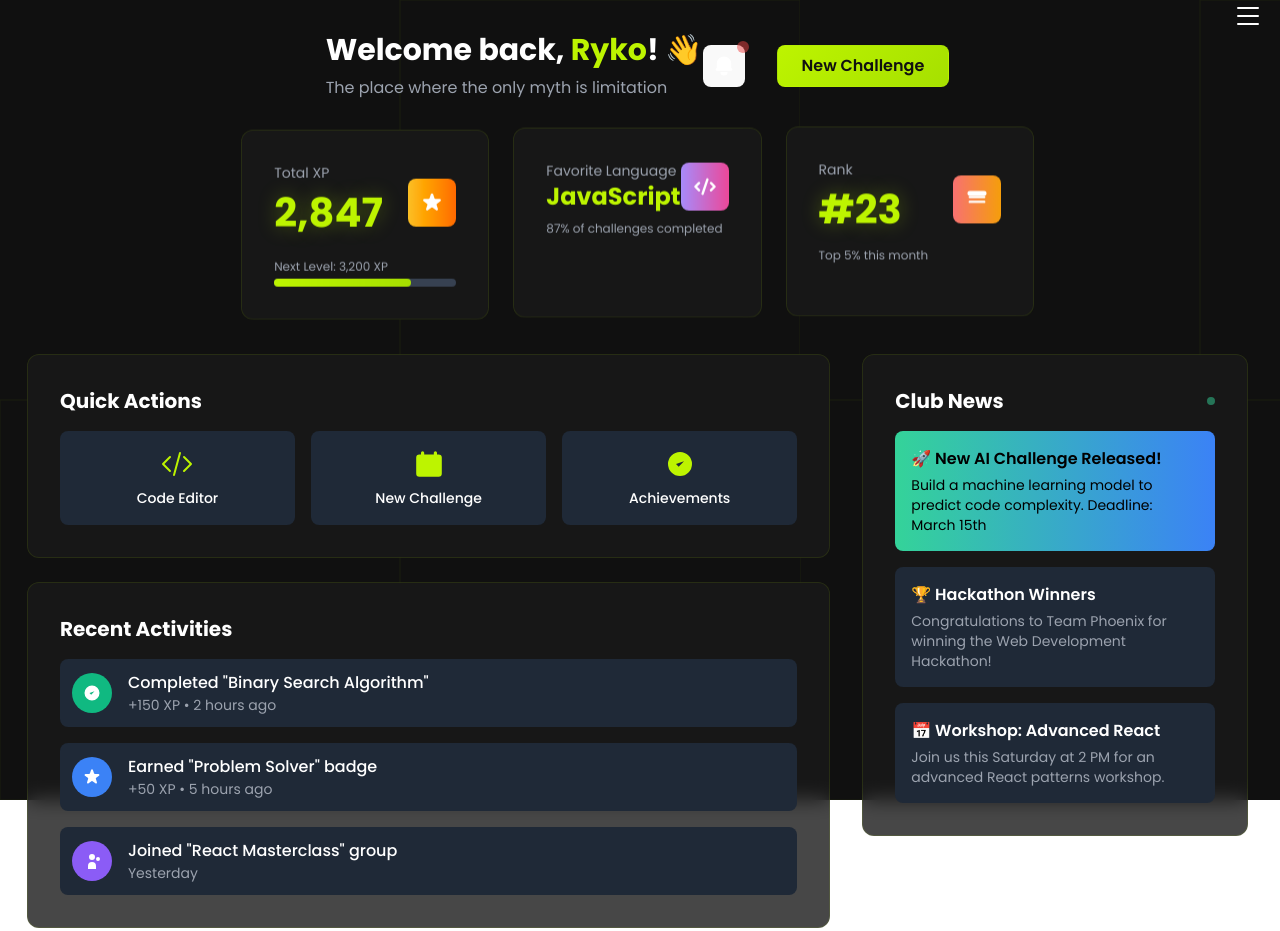
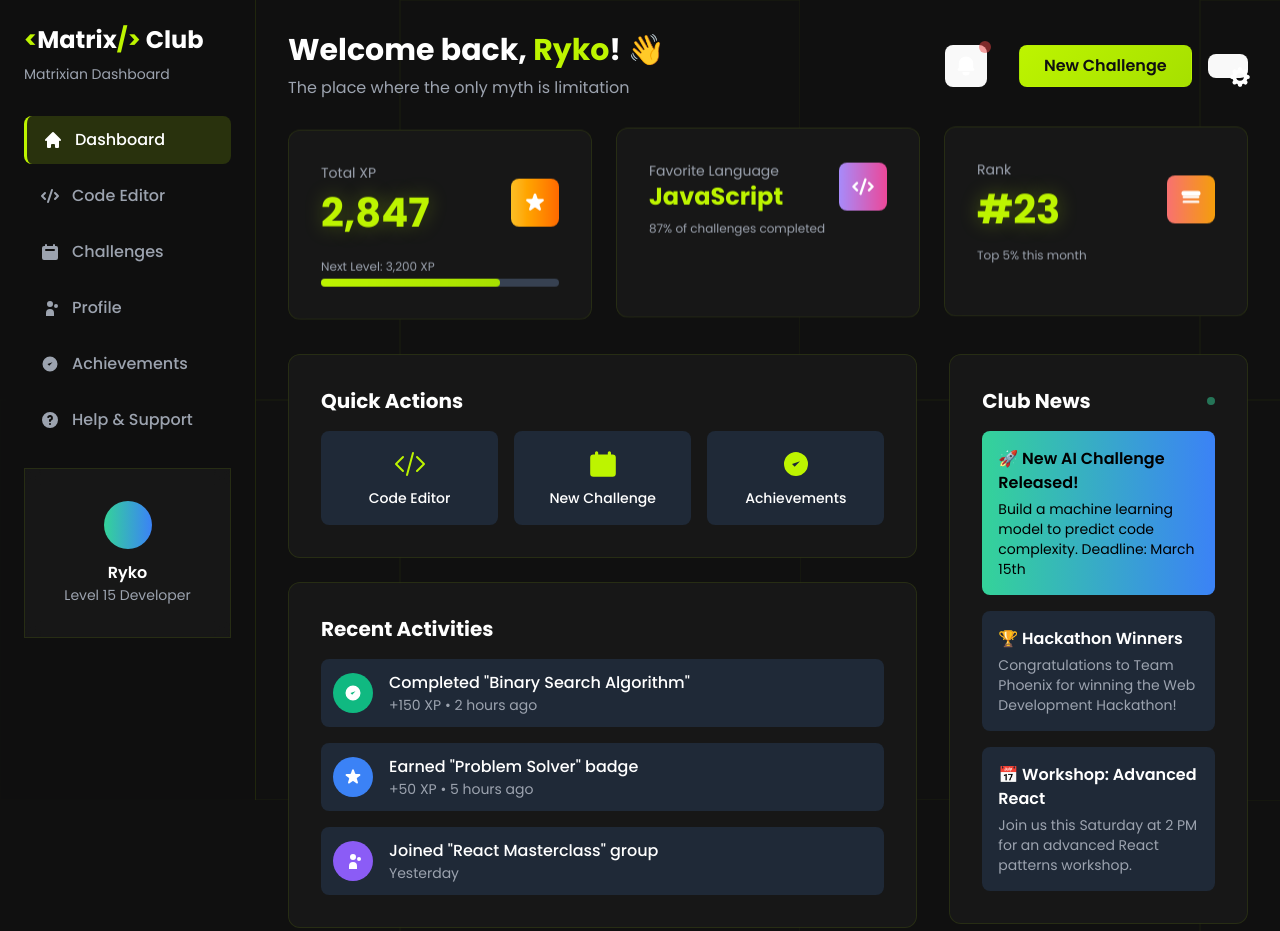
Before and after one commit to RayaneBICABA/programming_website, a website built with Vite: page frontend/src/pages/userPages/dashboard.html in a window 1280 px wide. Shown: the top 931 px of the page. Built offline with nearby package versions, Linux system fonts and the light colour scheme.

Commit message:
fix:dashboardResponsive

```diff
--- a/frontend/index.html
+++ b/frontend/index.html
@@ -12,6 +12,7 @@
       href="https://fonts.googleapis.com/css2?family=Poppins:wght@300;400;500;600;700&display=swap"
       rel="stylesheet"
     />
+    <link rel="stylesheet" href="/frontend/src/css/tailwind.min.css">
     <script src="https://cdnjs.cloudflare.com/ajax/libs/aos/2.3.4/aos.js"></script>
     <link
       rel="stylesheet"
--- a/frontend/src/pages/login.html
+++ b/frontend/src/pages/login.html
@@ -8,6 +8,7 @@
     <link href="https://fonts.googleapis.com/css2?family=Poppins:wght@300;400;500;600;700&display=swap" rel="stylesheet">
     <script src="https://cdnjs.cloudflare.com/ajax/libs/aos/2.3.4/aos.js"></script>
     <link rel="stylesheet" href="https://cdnjs.cloudflare.com/ajax/libs/aos/2.3.4/aos.css" />
+    <link rel="stylesheet" href="/frontend/src/css/tailwind.min.css">
     <link rel="stylesheet" href="../css/theme.css">
     <link rel="stylesheet" href="../css/login.css">
 </head>
--- a/frontend/src/pages/register.html
+++ b/frontend/src/pages/register.html
@@ -9,6 +9,7 @@
     <script src="https://cdnjs.cloudflare.com/ajax/libs/aos/2.3.4/aos.js"></script>
     <link rel="stylesheet" href="https://cdnjs.cloudflare.com/ajax/libs/aos/2.3.4/aos.css" />
     <link rel="stylesheet" href="../css/theme.css">
+    <link rel="stylesheet" href="/frontend/src/css/tailwind.min.css">
     <link rel="stylesheet" href="../css/register.css">
 </head>
 <body class="hero-pattern">
--- a/frontend/src/pages/userPages/dashboard.html
+++ b/frontend/src/pages/userPages/dashboard.html
@@ -163,7 +163,7 @@
                 display: flex;
                 flex-direction: column;
                 justify-content: center;
-                 margin-left: -0.40vw;
+                 margin-left: -5vw;
             }
 
             .white-param-icon{
@@ -172,26 +172,7 @@
         }
 
         @media (min-width: 769px) {
-            .menu-button {
-                display: block;
-            }
 
-             .sidebar{
-                display: none;
-            }
-
-            .main-content{
-                position: absolute;
-                display: flex;
-                flex-direction: column;
-                justify-content: center;
-                align-items: center;
-                 margin-left: -0.40vw;
-            }
-
-            .white-param-icon{
-                display: none;
-            }
         }
     </style>
 </head>
```
